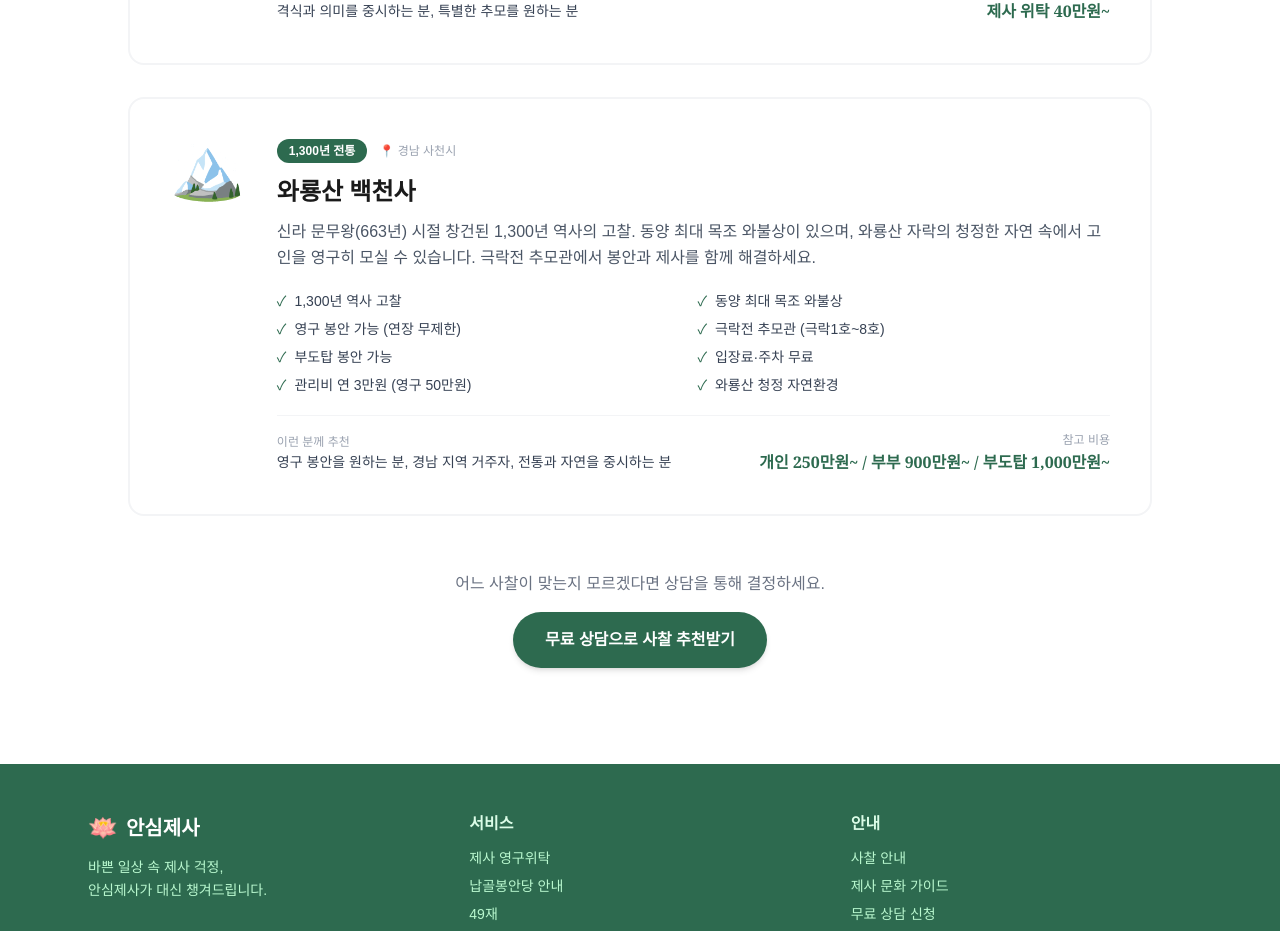
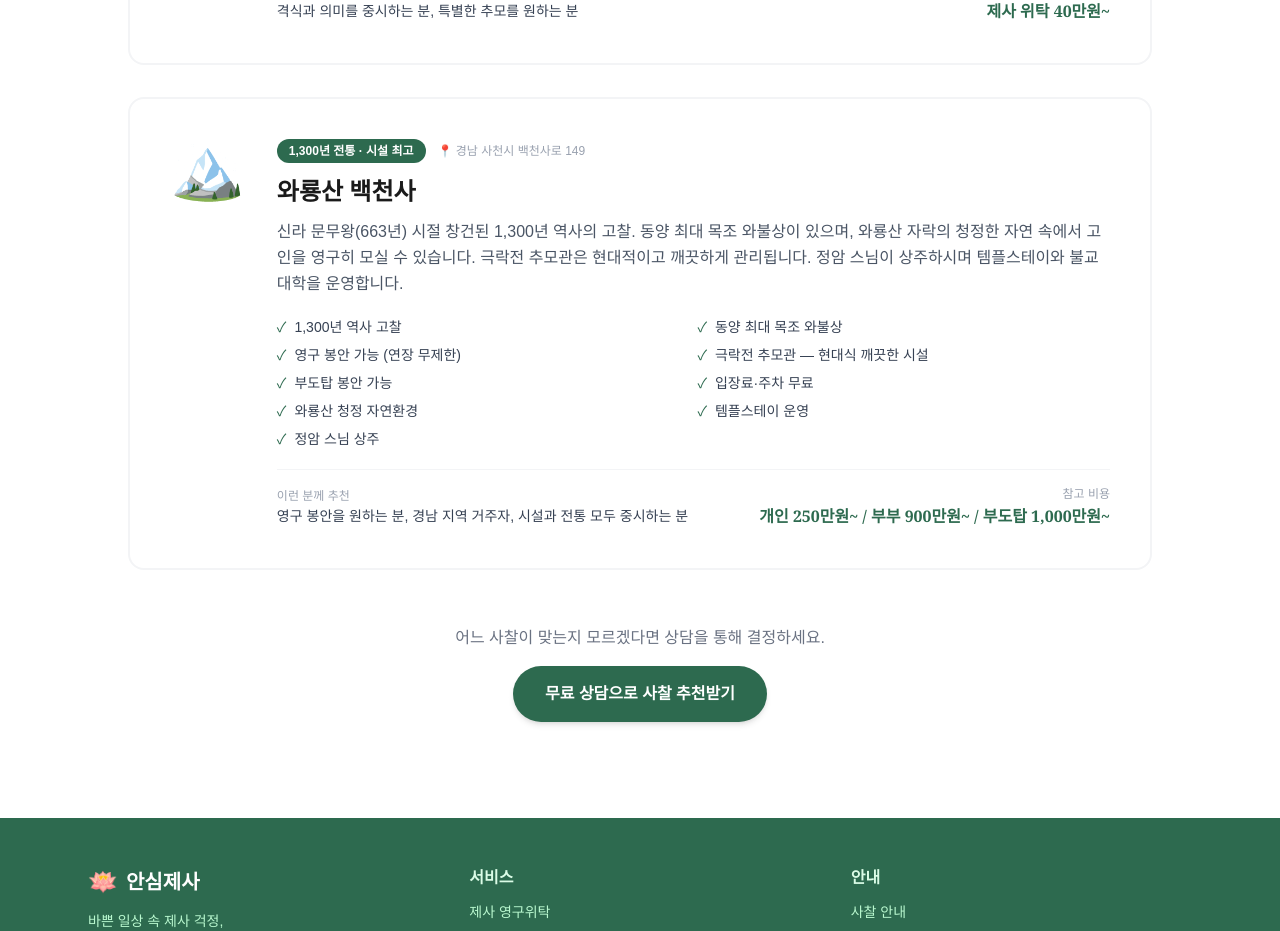
Before and after one commit to klein0226-gif/ansimjesa, a Next.js app: page /temples in a window 1280 px wide. Shown: the part 1480-2411 px from the top of the page. Built offline with nearby package versions, Linux system fonts and the light colour scheme.

Commit message:
feat: 백천사 업데이트 — 정암 스님, 정확한 주소, 시설 상세, 템플스테이

```diff
--- a/app/temples/page.tsx
+++ b/app/temples/page.tsx
@@ -52,12 +52,12 @@
   {
     slug: "baekcheonsa",
     name: "와룡산 백천사",
-    tag: "1,300년 전통",
+    tag: "1,300년 전통 · 시설 최고",
     emoji: "🏔️",
-    location: "경남 사천시",
-    desc: "신라 문무왕(663년) 시절 창건된 1,300년 역사의 고찰. 동양 최대 목조 와불상이 있으며, 와룡산 자락의 청정한 자연 속에서 고인을 영구히 모실 수 있습니다. 극락전 추모관에서 봉안과 제사를 함께 해결하세요.",
-    features: ["1,300년 역사 고찰", "동양 최대 목조 와불상", "영구 봉안 가능 (연장 무제한)", "극락전 추모관 (극락1호~8호)", "부도탑 봉안 가능", "입장료·주차 무료", "관리비 연 3만원 (영구 50만원)", "와룡산 청정 자연환경"],
-    best: "영구 봉안을 원하는 분, 경남 지역 거주자, 전통과 자연을 중시하는 분",
+    location: "경남 사천시 백천사로 149",
+    desc: "신라 문무왕(663년) 시절 창건된 1,300년 역사의 고찰. 동양 최대 목조 와불상이 있으며, 와룡산 자락의 청정한 자연 속에서 고인을 영구히 모실 수 있습니다. 극락전 추모관은 현대적이고 깨끗하게 관리됩니다. 정암 스님이 상주하시며 템플스테이와 불교대학을 운영합니다.",
+    features: ["1,300년 역사 고찰", "동양 최대 목조 와불상", "영구 봉안 가능 (연장 무제한)", "극락전 추모관 — 현대식 깨끗한 시설", "부도탑 봉안 가능", "입장료·주차 무료", "와룡산 청정 자연환경", "템플스테이 운영", "정암 스님 상주"],
+    best: "영구 봉안을 원하는 분, 경남 지역 거주자, 시설과 전통 모두 중시하는 분",
     price: "개인 250만원~ / 부부 900만원~ / 부도탑 1,000만원~",
   },
 ];
```
